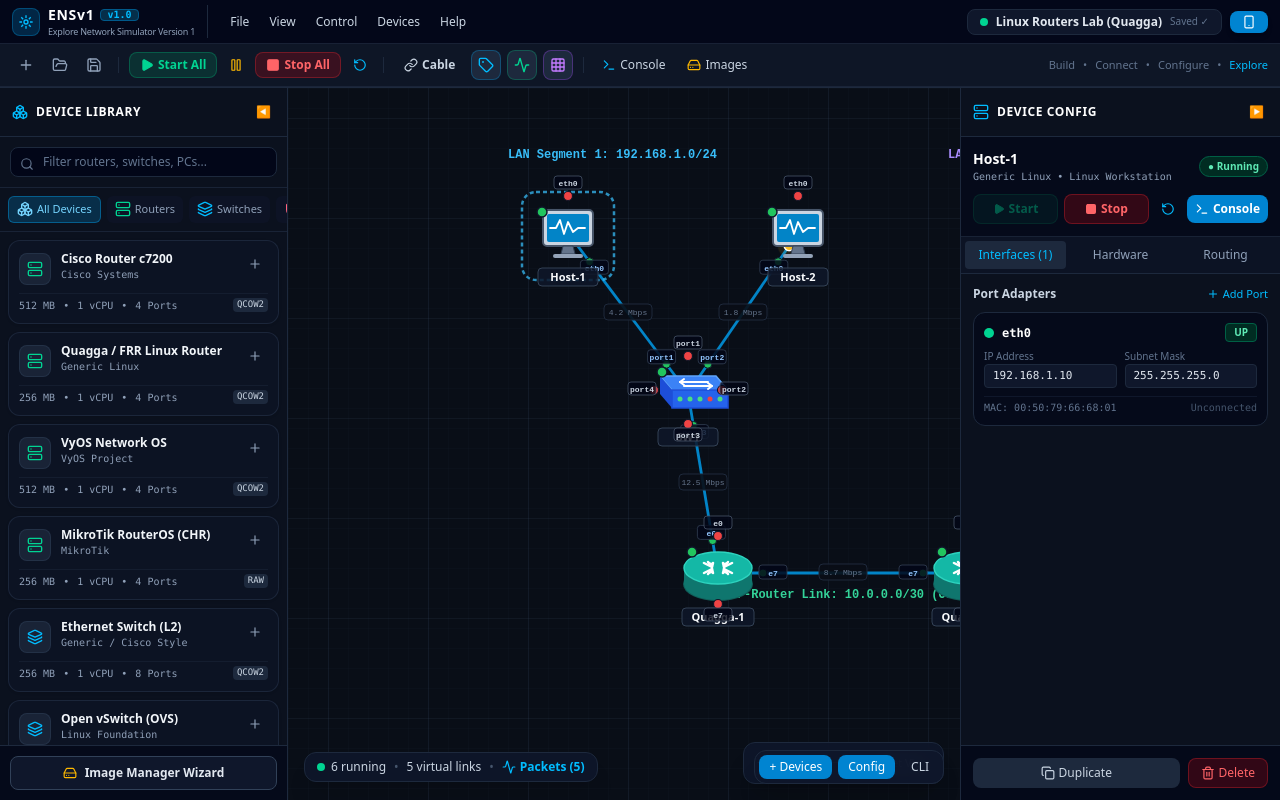
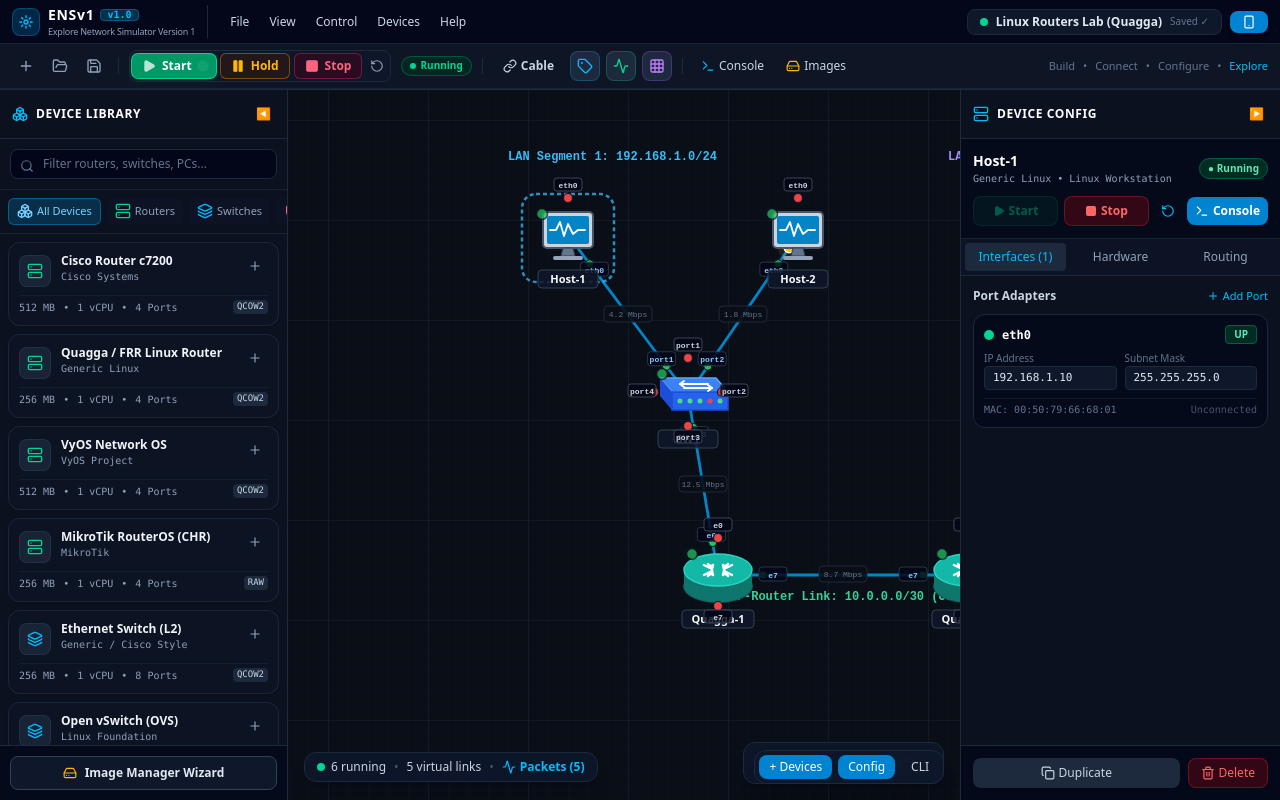
Before and after one commit to exploretheinsideexperiment-art/Ensv1, a React (Vite) app: page / in a window 1280 px wide. Built offline with nearby package versions, Linux system fonts and the light colour scheme.

Commit message:
feat: add simulation pause state and UI indicators
Introduced a "Hold" state for devices and topology links, updated the UI with visual badges and amber LED indicators, and refined power control components to support pausing simulations.

```diff
--- a/src/App.tsx
+++ b/src/App.tsx
@@ -1,4 +1,4 @@
-import React, { useState, useEffect, useCallback, useRef } from 'react';
+import React, { useState, useEffect, useCallback, useRef, useMemo } from 'react';
 import {
   NetworkDevice,
   NetworkLink,
@@ -21,7 +21,7 @@
 import { PWAInstallModal } from './components/PWAInstallModal';
 import { HelpAboutModal } from './components/HelpAboutModal';
 import { CanvasContextMenu } from './components/CanvasContextMenu';
-import { Terminal, HardDrive, Smartphone, Activity, Play, Square, Link as LinkIcon, Plus } from 'lucide-react';
+import { Terminal, HardDrive, Smartphone, Activity, Play, Pause, Square, Link as LinkIcon, Plus } from 'lucide-react';
 
 const STORAGE_KEY_SAVED_PROJECTS = 'ensv1_saved_topologies';
 const STORAGE_KEY_TEMPLATES = 'ensv1_device_templates';
@@ -78,6 +78,10 @@
   // 4. Packet Simulation & Traffic
   const [simulatedPackets, setSimulatedPackets] = useState<SimulatedPacket[]>([]);
   const [capturedPackets, setCapturedPackets] = useState<SimulatedPacket[]>([]);
+  const [simulationToast, setSimulationToast] = useState<{
+    message: string;
+    type: 'start' | 'hold' | 'stop';
+  } | null>(null);
 
   // 5. Consoles / Terminals
   const [isConsoleOpen, setIsConsoleOpen] = useState(false);
@@ -137,9 +141,23 @@
     return () => window.removeEventListener('keydown', handleKeyDown);
   }, [currentProject]);
 
-  // Periodic packet animation runner
+  // Periodic packet animation runner (Running active, Hold frozen, Stop cleared)
   useEffect(() => {
     if (!packetAnimationActive) return;
+
+    const isAnyRunning = currentProject.devices.some((d) => d.status === 'running');
+    const isAnyPaused = currentProject.devices.some((d) => d.status === 'paused');
+
+    // If completely stopped (no devices running and none paused), clear packets
+    if (!isAnyRunning && !isAnyPaused) {
+      setSimulatedPackets([]);
+      return;
+    }
+
+    // If on Hold (no devices running, but devices are paused), freeze packets in place!
+    if (isAnyPaused && !isAnyRunning) {
+      return;
+    }
 
     const interval = setInterval(() => {
       setSimulatedPackets((prev) => {
@@ -415,15 +433,43 @@
           })),
         },
       })),
+      links: prev.links.map((l) => ({
+        ...l,
+        status: 'up',
+        currentTrafficMbps:
+          l.currentTrafficMbps && l.currentTrafficMbps > 0
+            ? l.currentTrafficMbps
+            : Number((Math.random() * 8 + 3).toFixed(1)),
+      })),
     }));
+    setSimulationToast({ message: 'Topology Started — All Devices Running', type: 'start' });
+    setTimeout(() => setSimulationToast(null), 2500);
     setHasUnsavedChanges(true);
   };
 
   const handleStopAll = () => {
     setCurrentProject((prev) => ({
       ...prev,
-      devices: prev.devices.map((d) => ({ ...d, status: 'stopped' })),
+      devices: prev.devices.map((d) => ({
+        ...d,
+        status: 'stopped',
+        config: {
+          ...d.config,
+          interfaces: d.config.interfaces.map((i) => ({
+            ...i,
+            status: 'down',
+          })),
+        },
+      })),
+      links: prev.links.map((l) => ({
+        ...l,
+        status: 'down',
+        currentTrafficMbps: 0,
+      })),
     }));
+    setSimulatedPackets([]);
+    setSimulationToast({ message: 'Topology Stopped — All Devices Powered Off', type: 'stop' });
+    setTimeout(() => setSimulationToast(null), 2500);
     setHasUnsavedChanges(true);
   };
 
@@ -432,6 +478,8 @@
       ...prev,
       devices: prev.devices.map((d) => ({ ...d, status: 'paused' })),
     }));
+    setSimulationToast({ message: 'Topology on Hold — Devices & Packets Paused', type: 'hold' });
+    setTimeout(() => setSimulationToast(null), 2500);
     setHasUnsavedChanges(true);
   };
 
@@ -678,12 +726,24 @@
   const selectedLink = currentProject.links.find((l) => l.id === selectedLinkId) || null;
   const isRunningAny = currentProject.devices.some((d) => d.status === 'running');
 
+  // Overall topology lifecycle status
+  const topologyStatus: 'running' | 'paused' | 'stopped' = useMemo(() => {
+    if (currentProject.devices.length === 0) return 'stopped';
+    const runningCount = currentProject.devices.filter((d) => d.status === 'running').length;
+    const pausedCount = currentProject.devices.filter((d) => d.status === 'paused').length;
+
+    if (runningCount > 0) return 'running';
+    if (pausedCount > 0) return 'paused';
+    return 'stopped';
+  }, [currentProject.devices]);
+
   return (
     <div className="flex h-screen h-[100dvh] w-full max-w-full flex-col bg-[#080d17] text-slate-100 overflow-hidden font-sans select-none antialiased">
       {/* 1. Header & Primary Toolbars */}
       <TopMenuBar
         currentProject={currentProject}
         isRunningAny={isRunningAny}
+        topologyStatus={topologyStatus}
         isCableToolActive={isCableToolActive}
         showInterfaceLabels={showInterfaceLabels}
         packetAnimationActive={packetAnimationActive}
@@ -739,6 +799,26 @@
 
         {/* Center: Interactive Topology Canvas */}
         <main className="flex-1 h-full relative overflow-hidden">
+          {/* Floating Simulation State Feedback Toast */}
+          {simulationToast && (
+            <div className="absolute top-4 left-1/2 -translate-x-1/2 z-40 pointer-events-none transition-all duration-300">
+              <div
+                className={`flex items-center gap-2.5 px-4 py-2 rounded-xl text-xs font-bold shadow-2xl backdrop-blur-md border ${
+                  simulationToast.type === 'start'
+                    ? 'bg-emerald-950/95 text-emerald-300 border-emerald-500/60 shadow-emerald-950/60'
+                    : simulationToast.type === 'hold'
+                    ? 'bg-amber-950/95 text-amber-300 border-amber-500/60 shadow-amber-950/60'
+                    : 'bg-rose-950/95 text-rose-300 border-rose-500/60 shadow-rose-950/60'
+                }`}
+              >
+                {simulationToast.type === 'start' && <Play className="h-4 w-4 fill-emerald-400 text-emerald-400 animate-pulse" />}
+                {simulationToast.type === 'hold' && <Pause className="h-4 w-4 fill-amber-400 text-amber-400" />}
+                {simulationToast.type === 'stop' && <Square className="h-4 w-4 fill-rose-400 text-rose-400" />}
+                <span>{simulationToast.message}</span>
+              </div>
+            </div>
+          )}
+
           <TopologyCanvas
             devices={currentProject.devices}
             links={currentProject.links}
--- a/src/components/DeviceNode.tsx
+++ b/src/components/DeviceNode.tsx
@@ -162,12 +162,12 @@
   const getPowerColor = () => {
     switch (device.status) {
       case 'running':
-        return '#22c55e'; // Green
+        return '#22c55e'; // Green (Start)
       case 'stopped':
-        return '#ef4444'; // Red
+        return '#ef4444'; // Red (Stop)
       case 'starting':
       case 'paused':
-        return '#eab308'; // Yellow
+        return '#f59e0b'; // Amber / Orange (Hold)
     }
   };
 
@@ -219,11 +219,39 @@
       <circle
         cx="14"
         cy="14"
-        r="5"
+        r={device.status === 'running' ? 5.5 : 5}
         fill={getPowerColor()}
         stroke="#0f172a"
         strokeWidth="1.5"
+        className={device.status === 'running' ? 'animate-pulse' : ''}
       />
+
+      {/* HOLD status badge */}
+      {device.status === 'paused' && (
+        <g transform="translate(40, -4)">
+          <rect
+            x="-16"
+            y="-7"
+            width="32"
+            height="14"
+            rx="4"
+            fill="#78350f"
+            stroke="#f59e0b"
+            strokeWidth="1"
+          />
+          <text
+            x="0"
+            y="3.5"
+            textAnchor="middle"
+            fill="#fef08a"
+            fontSize="8"
+            fontWeight="bold"
+            fontFamily="monospace"
+          >
+            HOLD
+          </text>
+        </g>
+      )}
 
       {/* Device Name Label */}
       <g transform="translate(40, 72)">
@@ -251,7 +279,7 @@
         </text>
       </g>
 
-      {/* Interface Port Indicators (Green/Red link lights like the screenshot!) */}
+      {/* Interface Port Indicators (Green when running, Orange when on hold, Red when stopped) */}
       {(device.config?.interfaces || []).map((iface, idx) => {
         // Distribute interface dots along device perimeter
         const total = (device.config?.interfaces || []).length;
@@ -260,8 +288,15 @@
         const dotX = 40 + Math.cos(angle) * radius;
         const dotY = 32 + Math.sin(angle) * radius;
 
-        const isUp = iface.status === 'up' && device.status === 'running';
         const isConnected = !!iface.connectedTo;
+        let ledFill = '#ef4444'; // Red default
+        if (isConnected) {
+          if (device.status === 'running') {
+            ledFill = '#22c55e'; // Green
+          } else if (device.status === 'paused') {
+            ledFill = '#f59e0b'; // Amber / Orange (Hold)
+          }
+        }
 
         return (
           <g
@@ -273,12 +308,12 @@
               onInterfaceClick?.(device, iface.id);
             }}
           >
-            {/* Link light dot (Green if connected & running, Red if disconnected or stopped) */}
+            {/* Link light dot */}
             <circle
               cx="0"
               cy="0"
               r="4.5"
-              fill={isUp && isConnected ? '#22c55e' : '#ef4444'}
+              fill={ledFill}
               stroke="#0f172a"
               strokeWidth="1.2"
               className="hover:r-6 transition-all"
--- a/src/components/TopMenuBar.tsx
+++ b/src/components/TopMenuBar.tsx
@@ -26,6 +26,7 @@
 interface TopMenuBarProps {
   currentProject: ENSProject;
   isRunningAny: boolean;
+  topologyStatus?: 'running' | 'paused' | 'stopped';
   isCableToolActive: boolean;
   showInterfaceLabels: boolean;
   packetAnimationActive: boolean;
@@ -54,6 +55,7 @@
 export const TopMenuBar: React.FC<TopMenuBarProps> = ({
   currentProject,
   isRunningAny,
+  topologyStatus = isRunningAny ? 'running' : 'stopped',
   isCableToolActive,
   showInterfaceLabels,
   packetAnimationActive,
@@ -436,37 +438,87 @@
 
           <div className="h-4 w-px bg-slate-800 mx-1" />
 
-          {/* Node Power Lifecycle Controls */}
+          {/* Node Power Lifecycle Controls - Start (Green), Hold (Orange), Stop (Red) */}
+          <div className="flex items-center gap-1 bg-slate-900/90 p-0.5 rounded-lg border border-slate-800" id="topology-power-controls">
+            {/* 1. START (Green Button) */}
             <button
               onClick={onStartAll}
-            title="Start All Devices in Lab (Green Triangle)"
-            className="flex items-center gap-1 px-2.5 py-1 rounded-lg bg-emerald-600/20 text-emerald-400 hover:bg-emerald-600/30 border border-emerald-500/30 font-semibold"
+              title="Start Topology (Green Play) - Power on all devices and start traffic"
+              className={`flex items-center gap-1.5 px-2.5 py-1 rounded-md text-xs font-semibold transition cursor-pointer ${
+                topologyStatus === 'running'
+                  ? 'bg-emerald-600 text-white shadow-md shadow-emerald-950/60 ring-1 ring-emerald-400 font-bold'
+                  : 'bg-emerald-950/40 text-emerald-400 border border-emerald-500/40 hover:bg-emerald-600/30 hover:text-emerald-200'
+              }`}
             >
-            <Play className="h-3.5 w-3.5 fill-emerald-400" />
-            <span className="hidden sm:inline">Start All</span>
+              <Play className={`h-3.5 w-3.5 fill-current ${topologyStatus === 'running' ? 'animate-pulse' : ''}`} />
+              <span>Start</span>
+              {topologyStatus === 'running' && (
+                <span className="h-1.5 w-1.5 rounded-full bg-white animate-ping ml-0.5" />
+              )}
             </button>
+
+            {/* 2. HOLD (Orange Button) */}
             <button
               onClick={onPauseAll}
-            title="Pause All Devices"
-            className="p-1.5 rounded-lg text-amber-400 hover:bg-slate-800"
+              title="Hold Topology (Orange Pause) - Freeze devices & packets in place"
+              className={`flex items-center gap-1.5 px-2.5 py-1 rounded-md text-xs font-semibold transition cursor-pointer ${
+                topologyStatus === 'paused'
+                  ? 'bg-amber-600 text-white shadow-md shadow-amber-950/60 ring-1 ring-amber-400 font-bold'
+                  : 'bg-amber-950/40 text-amber-400 border border-amber-500/40 hover:bg-amber-600/30 hover:text-amber-200'
+              }`}
             >
-            <Pause className="h-3.5 w-3.5" />
+              <Pause className="h-3.5 w-3.5 fill-current" />
+              <span>Hold</span>
+              {topologyStatus === 'paused' && (
+                <span className="h-1.5 w-1.5 rounded-full bg-white animate-ping ml-0.5" />
+              )}
             </button>
+
+            {/* 3. STOP (Red Button) */}
             <button
               onClick={onStopAll}
-            title="Stop All Devices (Red Square)"
-            className="flex items-center gap-1 px-2.5 py-1 rounded-lg bg-red-600/20 text-red-400 hover:bg-red-600/30 border border-red-500/30 font-semibold"
+              title="Stop Topology (Red Square) - Power off all devices and stop all traffic"
+              className={`flex items-center gap-1.5 px-2.5 py-1 rounded-md text-xs font-semibold transition cursor-pointer ${
+                topologyStatus === 'stopped'
+                  ? 'bg-rose-600 text-white shadow-md shadow-rose-950/60 ring-1 ring-rose-400 font-bold'
+                  : 'bg-rose-950/40 text-rose-400 border border-rose-500/40 hover:bg-rose-600/30 hover:text-rose-200'
+              }`}
             >
-            <Square className="h-3.5 w-3.5 fill-red-400" />
-            <span className="hidden sm:inline">Stop All</span>
+              <Square className="h-3.5 w-3.5 fill-current" />
+              <span>Stop</span>
             </button>
+
+            {/* Reload Lab */}
             <button
               onClick={onRestartAll}
-            title="Restart / Reload Lab"
-            className="p-1.5 rounded-lg text-sky-400 hover:bg-slate-800"
+              title="Restart / Reload Lab Devices"
+              className="p-1 rounded-md text-slate-400 hover:text-sky-300 hover:bg-slate-800 transition"
             >
               <RotateCcw className="h-3.5 w-3.5" />
             </button>
+          </div>
+
+          {/* Topology Status Indicator Pill */}
+          <div className="hidden sm:flex items-center ml-1">
+            {topologyStatus === 'running' && (
+              <span className="flex items-center gap-1 px-2 py-0.5 rounded-full text-[10px] font-bold bg-emerald-950/80 text-emerald-400 border border-emerald-500/30">
+                <span className="h-1.5 w-1.5 rounded-full bg-emerald-400 animate-pulse" />
+                Running
+              </span>
+            )}
+            {topologyStatus === 'paused' && (
+              <span className="flex items-center gap-1 px-2 py-0.5 rounded-full text-[10px] font-bold bg-amber-950/80 text-amber-400 border border-amber-500/30">
+                <span className="h-1.5 w-1.5 rounded-full bg-amber-400 animate-pulse" />
+                On Hold
+              </span>
+            )}
+            {topologyStatus === 'stopped' && (
+              <span className="flex items-center gap-1 px-2 py-0.5 rounded-full text-[10px] font-bold bg-rose-950/80 text-rose-400 border border-rose-500/30">
+                <span className="h-1.5 w-1.5 rounded-full bg-rose-400" />
+                Stopped
+              </span>
+            )}
+          </div>
 
           <div className="h-4 w-px bg-slate-800 mx-1" />
 
--- a/src/components/TopologyCanvas.tsx
+++ b/src/components/TopologyCanvas.tsx
@@ -305,7 +305,16 @@
             const midY = (y1 + y2) / 2;
 
             const isLinkSelected = selectedLinkId === link.id;
-            const isUp = link.status === 'up' && src.status === 'running' && tgt.status === 'running';
+            const isRunning = link.status === 'up' && src.status === 'running' && tgt.status === 'running';
+            const isHeld = link.status === 'up' && (src.status === 'paused' || tgt.status === 'paused');
+            const isUp = isRunning || isHeld;
+
+            // Interface LED color based on device power status
+            const getEndpointLedColor = (devStatus: string) => {
+              if (devStatus === 'running') return '#22c55e'; // Green
+              if (devStatus === 'paused') return '#f59e0b'; // Amber / Orange
+              return '#ef4444'; // Red
+            };
 
             // Cable style based on link type
             let strokeColor = '#475569';
@@ -313,13 +322,13 @@
             let strokeDash: string | undefined = undefined;
 
             if (link.type === 'fiber') {
-              strokeColor = '#f59e0b'; // Amber fiber
+              strokeColor = isHeld ? '#d97706' : '#f59e0b'; // Amber fiber
               strokeWidth = 3;
             } else if (link.type === 'serial') {
               strokeColor = '#ef4444'; // Red serial
               strokeDash = '6 3';
             } else if (link.type === 'gigabit') {
-              strokeColor = isUp ? '#0284c7' : '#334155'; // Sky blue / dark
+              strokeColor = isRunning ? '#0284c7' : isHeld ? '#d97706' : '#334155'; // Sky blue / Amber / Dark
               strokeWidth = 2.8;
             }
 
@@ -368,13 +377,13 @@
                   className="transition-colors group-hover:stroke-sky-400"
                 />
 
-                {/* Interface status dots on ends (Red / Green link lights just like GNS3 screenshot) */}
+                {/* Interface status dots on ends (Green when Running, Amber when on Hold, Red when Stopped) */}
                 {/* Source interface LED */}
                 <circle
                   cx={x1 + (x2 - x1) * 0.18}
                   cy={y1 + (y2 - y1) * 0.18}
                   r="4"
-                  fill={isUp ? '#22c55e' : '#ef4444'}
+                  fill={getEndpointLedColor(src.status)}
                   stroke="#0f172a"
                   strokeWidth="1"
                 />
@@ -383,7 +392,7 @@
                   cx={x2 - (x2 - x1) * 0.18}
                   cy={y2 - (y2 - y1) * 0.18}
                   r="4"
-                  fill={isUp ? '#22c55e' : '#ef4444'}
+                  fill={getEndpointLedColor(tgt.status)}
                   stroke="#0f172a"
                   strokeWidth="1"
                 />
@@ -411,9 +420,27 @@
                 {/* Live Traffic Badge at cable midpoint */}
                 {isUp && (
                   <g transform={`translate(${midX}, ${midY})`}>
-                    <rect x="-24" y="-9" width="48" height="16" rx="4" fill="#090e17" fillOpacity="0.9" stroke="#1e293b" strokeWidth="1" />
-                    <text x="0" y="2" textAnchor="middle" fill="#64748b" fontSize="8" fontFamily="monospace">
-                      {(link.currentTrafficMbps ?? 0).toFixed(1)} Mbps
+                    <rect
+                      x="-24"
+                      y="-9"
+                      width="48"
+                      height="16"
+                      rx="4"
+                      fill="#090e17"
+                      fillOpacity="0.9"
+                      stroke={isHeld ? '#f59e0b' : '#1e293b'}
+                      strokeWidth="1"
+                    />
+                    <text
+                      x="0"
+                      y="2"
+                      textAnchor="middle"
+                      fill={isHeld ? '#fbbf24' : '#64748b'}
+                      fontSize="8"
+                      fontFamily="monospace"
+                      fontWeight={isHeld ? 'bold' : 'normal'}
+                    >
+                      {isHeld ? 'HOLD' : `${(link.currentTrafficMbps ?? 0).toFixed(1)} Mbps`}
                     </text>
                   </g>
                 )}
```
Lines whose indentation alone changed are shown as unchanged.
